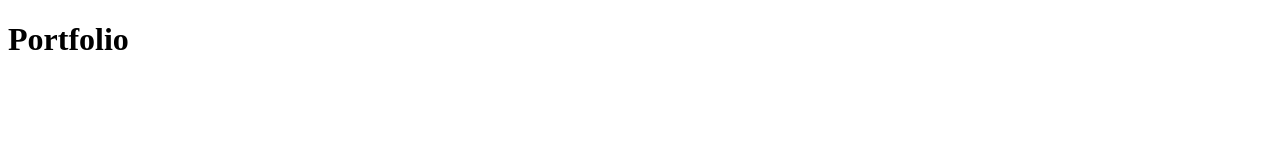
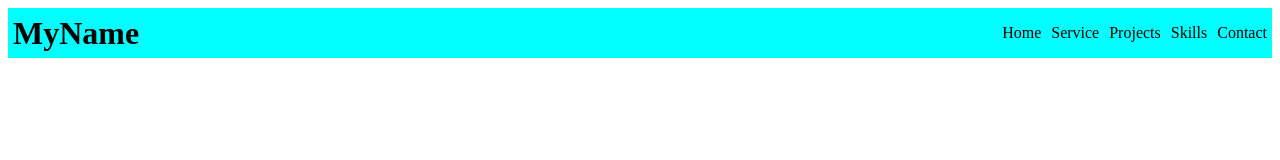
Before and after one commit to abhinavbestha26/abhinavbestha26.github.io, a plain HTML site: page My Portfolio/index.html in a window 1280 px wide. Drawn offline with Linux system fonts and the light colour scheme.

Commit message:
updated headder in portfolio

```diff
--- a/My Portfolio/index.html
+++ b/My Portfolio/index.html
@@ -6,6 +6,19 @@
     <title>Document</title>
 </head>
 <body>
-    <h1>Portfolio</h1>
+    <header style="background-color: aqua; display: flex; justify-content: space-between; align-items: center; padding: 5px; height: 40px;" >
+        <div>
+            <h1>MyName</h1>
+        </div>
+        <div>
+            <ul style="display: flex; list-style-type: none; gap: 10px;justify-content: center;">
+                <li>Home</li>
+                <li>Service</li>
+                <li>Projects</li>
+                <li>Skills</li>
+                <li>Contact</li>
+            </ul>
+        </div>
+    </header>
 </body>
 </html>
```
